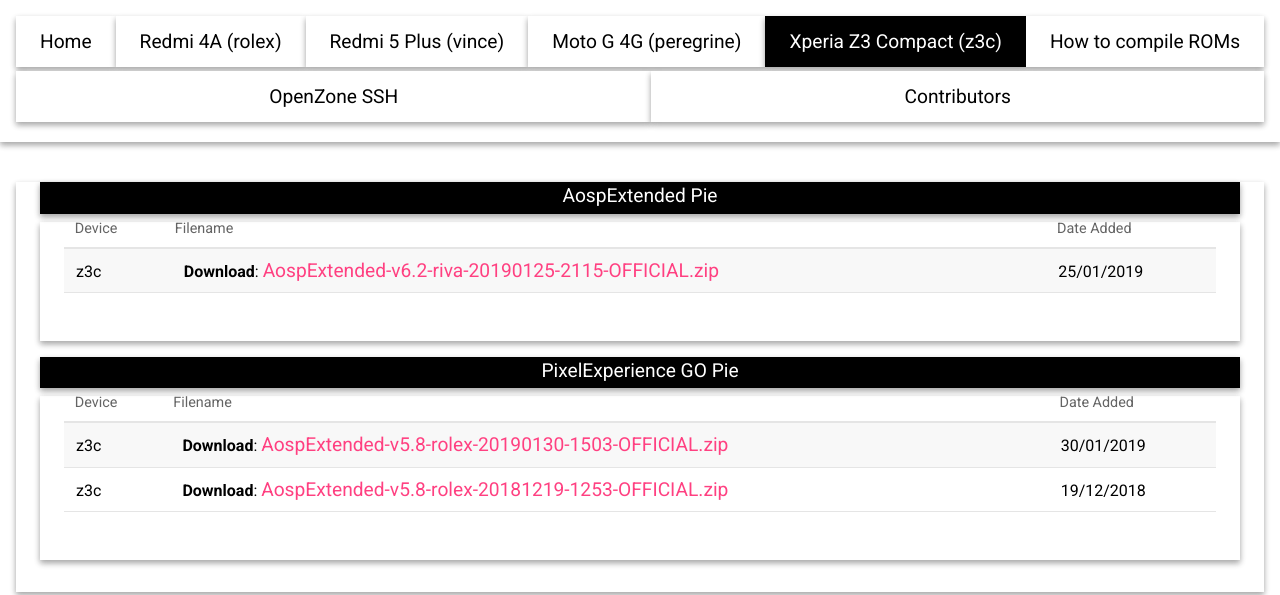
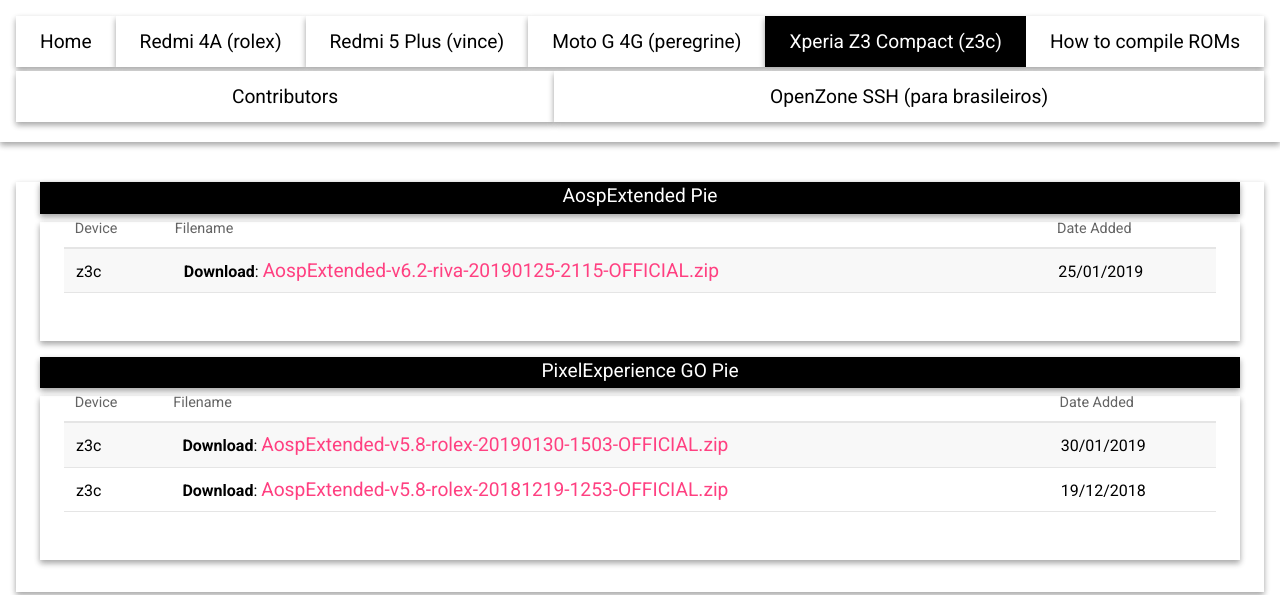
Before and after one commit to ECr34T1v3/ecr34t1v3.github.io, a plain HTML site: page downloads_z3c.html in a window 1280 px wide. Shown: the top 595 px of the page. Drawn offline with Linux system fonts and the light colour scheme; files whose address does not match are found by name.

Commit message:
Update downloads_z3c.html

```diff
--- a/downloads_z3c.html
+++ b/downloads_z3c.html
@@ -46,8 +46,8 @@
 			<a href="downloads_peregrine.html" class="m_white sombra nav_item nav_item_black">Moto G 4G (peregrine)</a>
 			<a href="downloads_z3c.html" class="m_white sombra nav_item nav_item_black nav_active_black">Xperia Z3 Compact (z3c)</a>
 			<a href="howto-compile-roms.html" class="m_white sombra nav_item nav_item_black">How to compile ROMs</a>
-			<a href="openzone.html" class="m_white sombra nav_item nav_item_black">OpenZone SSH</a>
 			<a href="contributors.html" class="m_white sombra nav_item nav_item_black">Contributors</a>
+			<a href="openzone.html" class="m_white sombra nav_item nav_item_black">OpenZone SSH (para brasileiros)</a>
 		</div>
 	</header>
 	<!-- Fim do Cabeçalho -->
```
